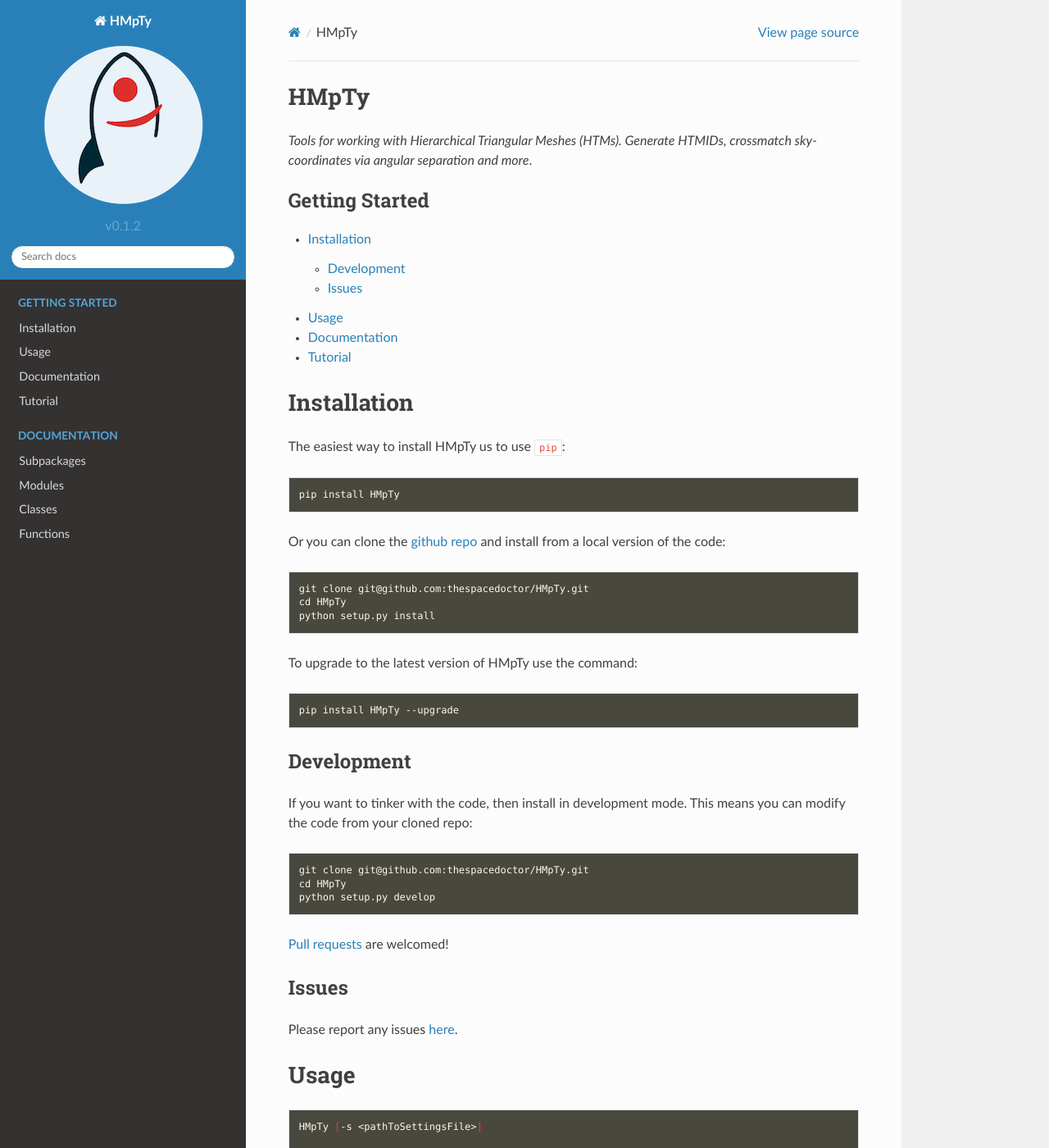
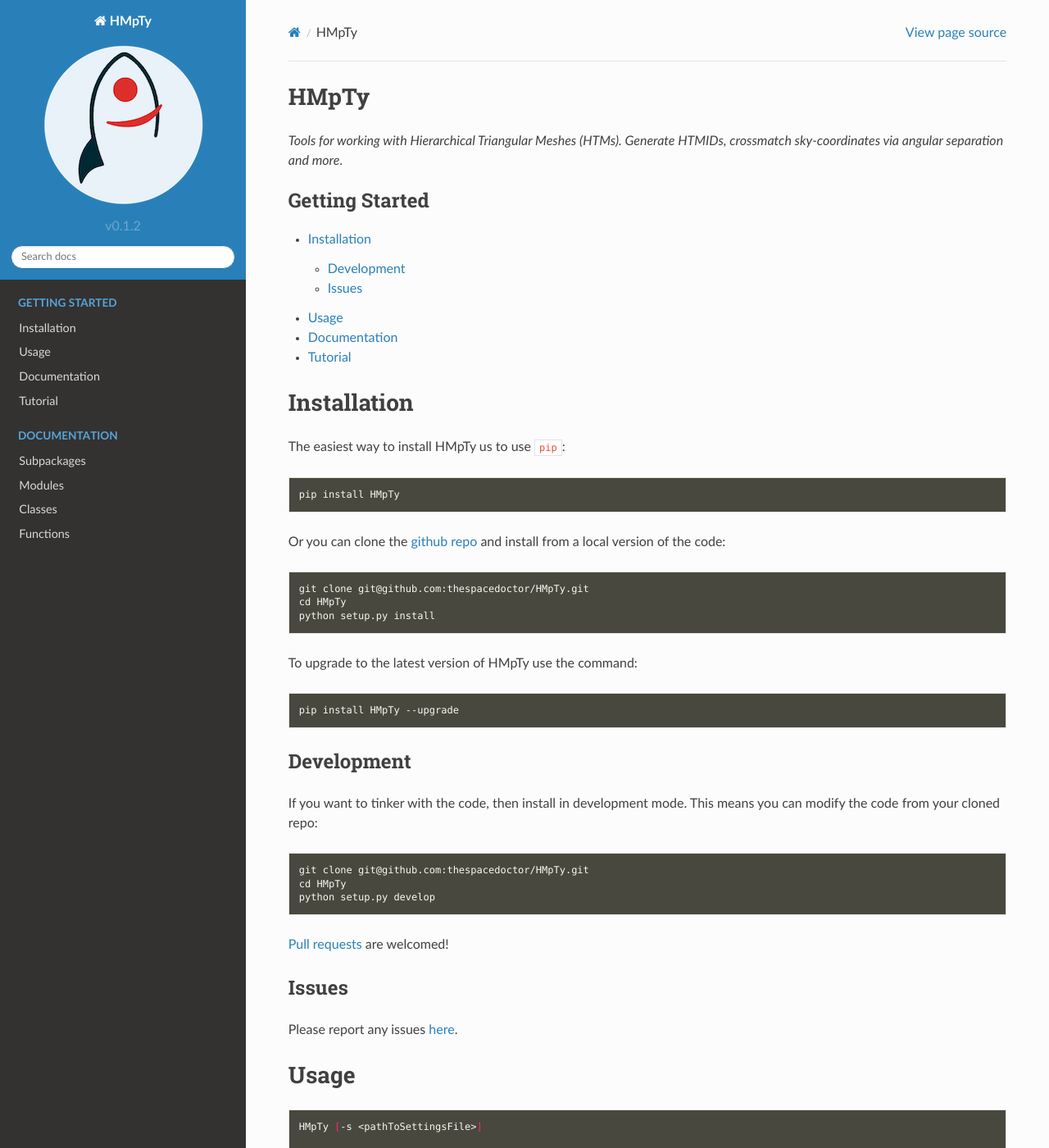
Before and after one commit to thespacedoctor/HMpTy, a Sphinx documentation site: the page built from docs/source/index.rst, in a window 1280 px wide and 1400 px high. Shown: the whole window at 82% size. Built offline with Sphinx 7.4.7 and the Read the Docs theme 2.0.0, drawn with Linux system fonts in a browser that asks for light colours.

Commit message:
fixing docs and manifest

```diff
--- /dev/null
+++ b/docs/source/_api/_static/dryx.css
@@ -0,0 +1,5 @@
+.wy-nav-content {
+    padding: 1.618em 3.236em;
+    height: 100%;
+    max-width: 1500px;
+}
--- /dev/null
+++ b/docs/source/_static/dryx.css
@@ -0,0 +1,5 @@
+.wy-nav-content {
+    padding: 1.618em 3.236em;
+    height: 100%;
+    max-width: 1500px;
+}
--- a/docs/source/_templates/layout.html
+++ b/docs/source/_templates/layout.html
@@ -2,4 +2,4 @@
 {# Import the theme's layout. #}
 {% extends "!layout.html" %}
 
-{% set css_files = css_files + ['_static/pygments.css'] %}
+ {% set css_files = css_files + ['_static/pygments.css'] + ['_static/dryx.css'] %}
```
Also changed, not shown: 3 other files.
